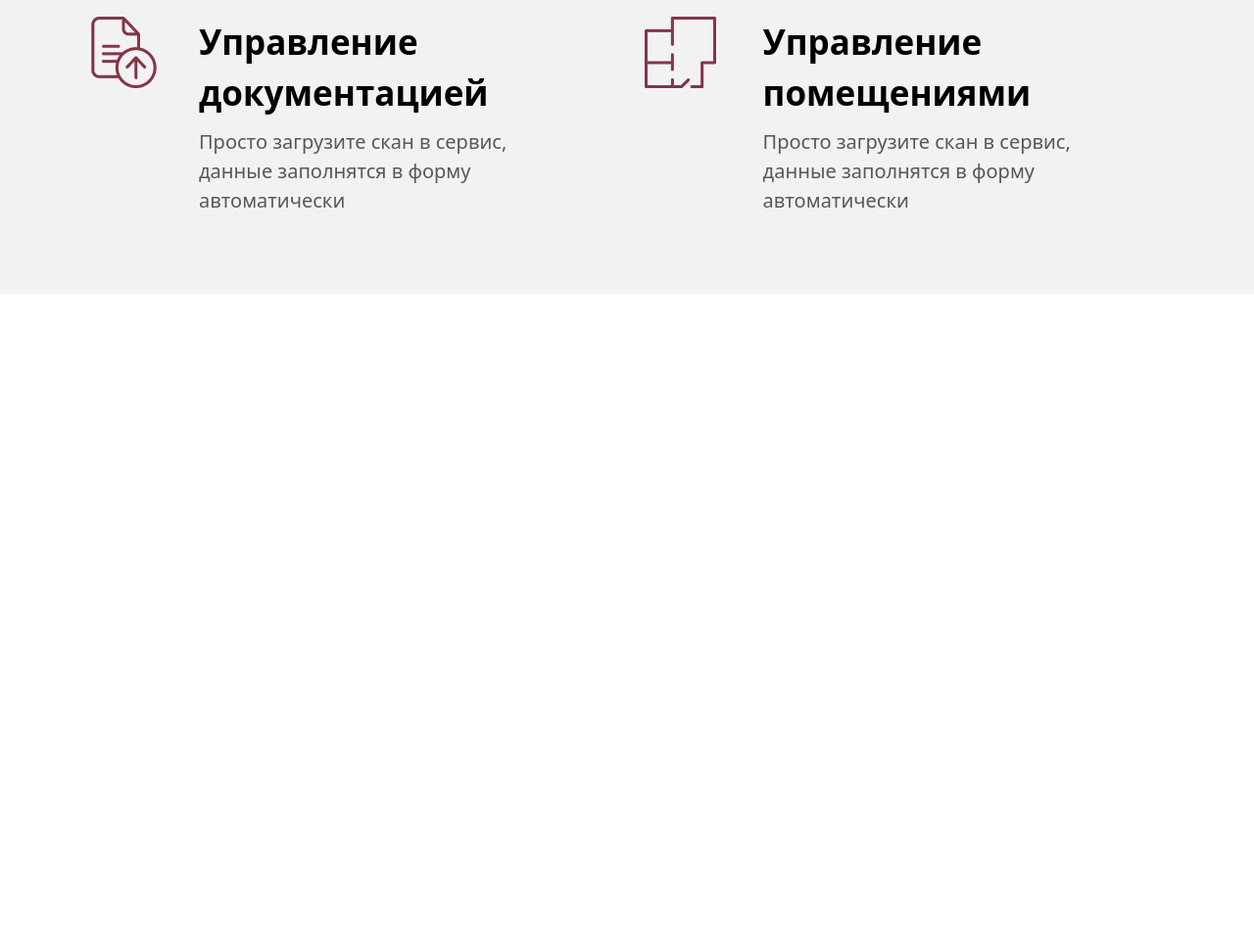
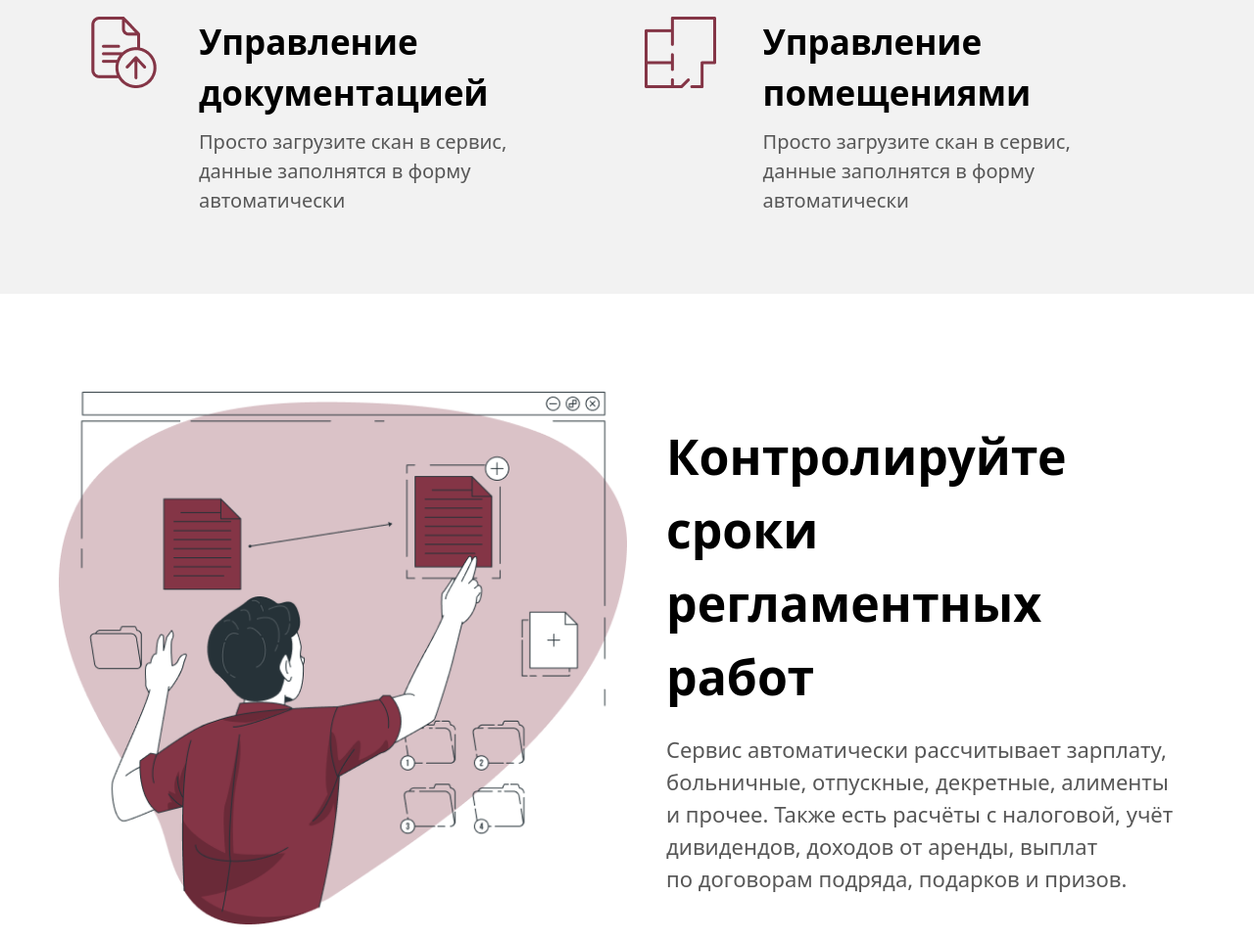
Before and after one commit to MuhammadRahmatulloev/Metrolog, a website: page index.html in a window 1280 px wide. Shown: the part 3539-4503 px from the top of the page at 98% size. Before the commit the page ends 3839 px from the top, so only its background shows below. Drawn offline with Linux system fonts and the light colour scheme.

Commit message:
Контролируйте сроки регламентных работ-section created

```diff
--- a/index.html
+++ b/index.html
@@ -125,6 +125,13 @@
                 </div>
             </div>
         </section>
+        <section class="max-w-300 m-auto mt-20 flex flex-col items-start p-5 gap-10 lg:flex-row-reverse lg:items-center">
+            <div class="flex flex-col gap-5">
+                <h1 class="text-[25px] font-bold md:text-[40px] md:w-[80%] lg:text-[50px] lg:w-full">Контролируйте сроки регламентных работ</h1>
+                <p class="text-[#575757] text-[14px] md:text-[18px] md:w-[80%] lg:text-[22px] lg:w-full">Сервис автоматически рассчитывает зарплату, больничные, отпускные, декретные, алименты и прочее. Также есть расчёты с налоговой, учёт дивидендов, доходов от аренды, выплат по договорам подряда, подарков и призов.</p>
+            </div>
+            <img class="md:w-[80%] md:self-center lg:w-[50%]" src="./src/images/easy.png" alt="">
+        </section>
     </main>
 </body>
 </html>
```
Also changed, not shown: src/images/arshin-full.png (added), src/images/arshin1.png (added), src/images/arshin2.png (added), src/images/arshin3.png (added), src/images/easy.png (added), src/output.css.
